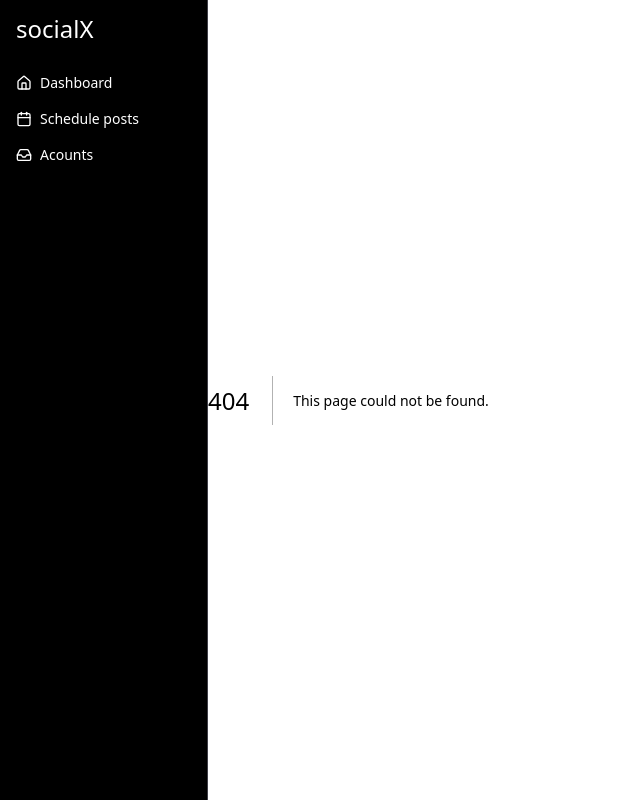
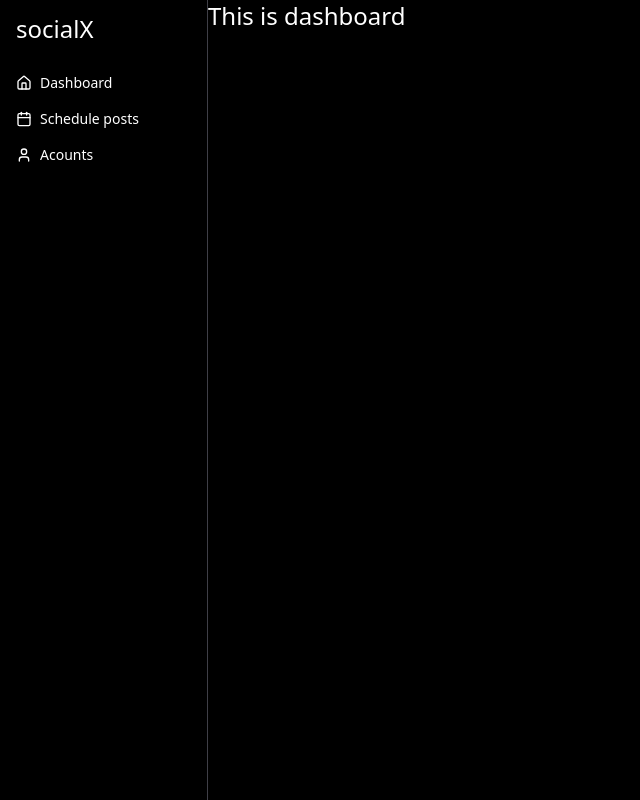
Before and after one commit to Isabelle36/SocialX, a Next.js app in the folder front-social/: page /dashboard in a window 1280 px wide. Before the commit this address had no page. Shown: the whole page, without its empty margins (0-640 px from the left). Built offline with nearby package versions, Linux system fonts and the light colour scheme.

Commit message:
some style issues

```diff
--- a/front-social/app/accounts/page.jsx
+++ b/front-social/app/accounts/page.jsx
@@ -113,7 +113,7 @@ const Connecting = () => {
 
 
   return (
-    <div className="bg-zinc-900 text-white h-full p-6" style={{ minWidth:"385.8%" }}>
+    <div className="bg-zinc-900 text-white h-screen p-6" >
       <h1 className="text-4xl text-white/60 font-sans text-center mb-4">
         Manage Accounts
       </h1>
--- a/front-social/app/about/page.js
+++ b/front-social/app/dashboard/page.js
@@ -4,9 +4,8 @@ import React from "react";
 
 const page = () => {
   return (
-    <div>
-      <h1 className="text-2xl text-pink-700">This is about</h1>
-      {/* {console.log("ABout baby")} */}
+    <div className="bg-black h-screen">
+      <h1 className="text-2xl text-white ">This is dashboard</h1>
     </div>
   );
 };
--- a/front-social/app/layout.js
+++ b/front-social/app/layout.js
@@ -29,14 +29,10 @@ export default function RootLayout({ children }) {
       <body
         className={`${inter.variable} ${geistSans.variable} ${geistMono.variable} antialiased`}
       >
-       <SidebarProvider>
-      <AppSidebar />
-
-        {/* <SidebarTrigger /> */}
-        <main>
-        {children}
-        </main>
-     </SidebarProvider>
+        <SidebarProvider>
+          <AppSidebar />
+          <main className="flex-1">{children}</main>
+        </SidebarProvider>
       </body>
     </html>
   );
--- /dev/null
+++ b/front-social/app/post-scheduling/page.jsx
@@ -0,0 +1,11 @@
+import React from 'react'
+
+const page = () => {
+  return (
+    <div className='bg-black h-screen'>
+    <h1 className='text-3xl text-white'>This is post scheduler</h1>
+    </div>
+  )
+}
+
+export default page
--- a/front-social/app/profile/page.jsx
+++ /dev/null
@@ -1,9 +0,0 @@
-import React from 'react'
-
-const page = () => {
-  return (
-    <div><h1 className='text-3xl text-pink-500'>Connected finallyyy</h1></div>
-  )
-}
-
-export default page
--- a/front-social/components/ui/AppSidebar.jsx
+++ b/front-social/components/ui/AppSidebar.jsx
@@ -1,4 +1,4 @@
-import { Calendar, Home, Inbox, Search, Settings } from "lucide-react"
+import { Calendar, Home, Inbox, Search, Settings, User } from "lucide-react"
 
 import {
   Sidebar,
@@ -16,18 +16,18 @@ import Link from "next/link"
 const items = [
   {
     title: "Dashboard",
-    url: "#",
+    url: "/dashboard",
     icon: Home,
   },
   {
     title: "Schedule posts",
-    url: "/profile",
+    url: "/post-scheduling",
     icon: Calendar,
   },
   {
     title: "Acounts",
     url: "/accounts",
-    icon: Inbox,
+    icon: User,
   },
 
 ]
```
